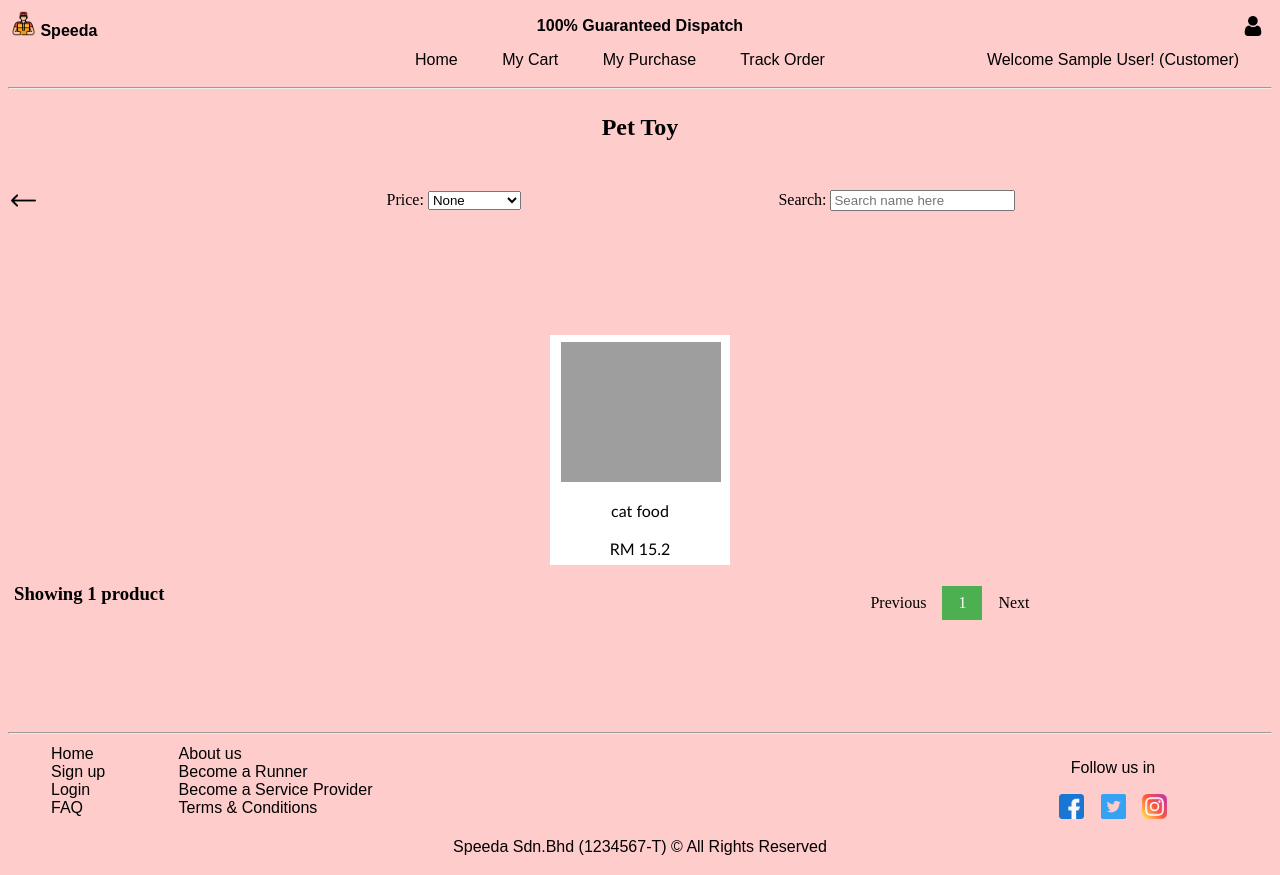
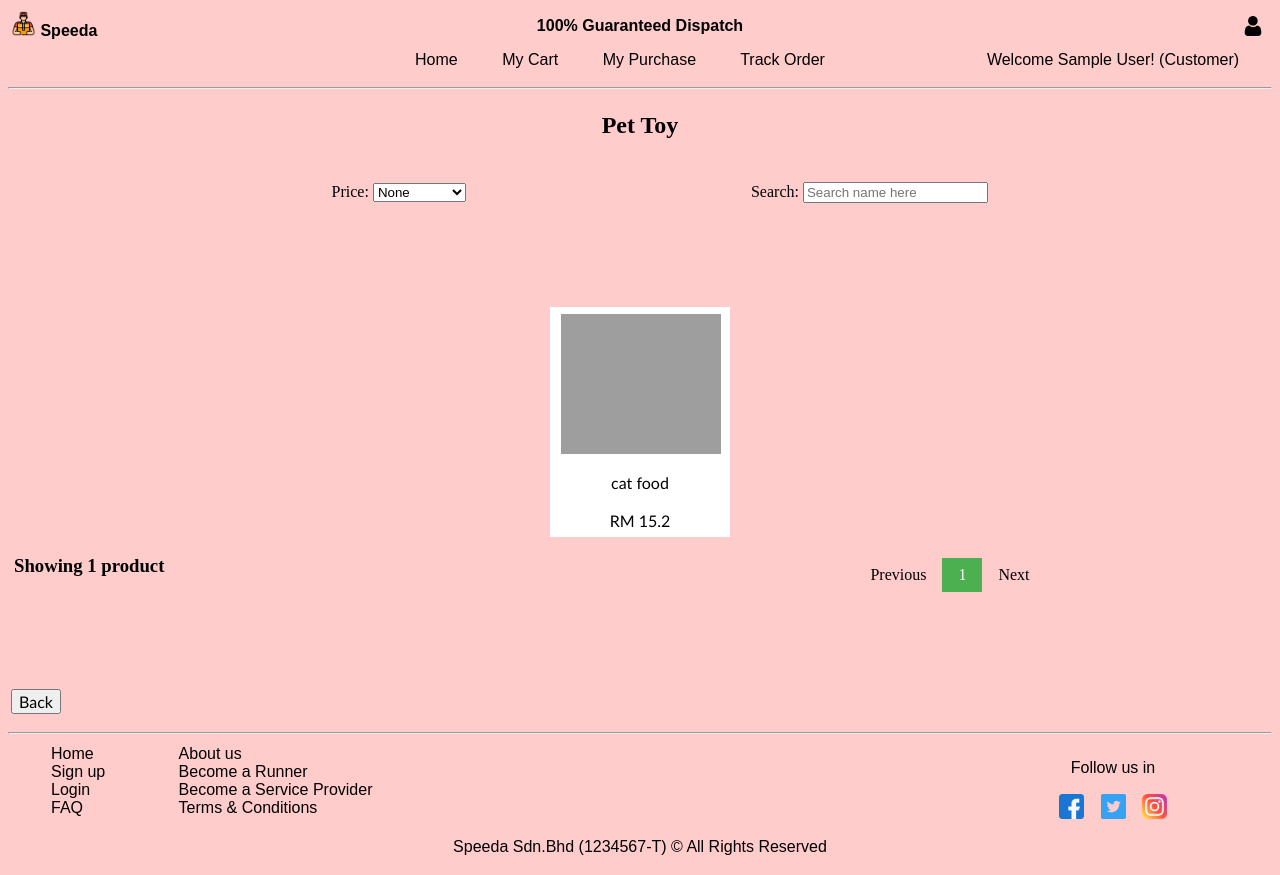
Before and after one commit to montiraehpon/Group_6_Project, a PHP site: page /project/ApplicationLayer/ManagePetAssist/ViewProduct.php?pet_variation=Toy in a window 1280 px wide. Run offline with PHP 8.4, Linux system fonts and the light colour scheme; the visitor is signed in with stand-in values (Sample User, id 1); data comes from the database, SQL or seed files in the repository; grey boxes are pictures that could not be loaded.

Commit message:
Modify ViewProduct.php in Pet Assist Module
Change arrow (<--) image to Back button and change the position of this button to bottom left of screen

```diff
--- a/project/ApplicationLayer/ManagePetAssist/ViewProduct.php
+++ b/project/ApplicationLayer/ManagePetAssist/ViewProduct.php
@@ -65,7 +65,6 @@ else if($pet_variationn == "Toy"){
       <th align="center" colspan="3"><h2><?=$name?></h2> <input type="hidden" id="variation" value="<?=$pet_variationn?>"></th>
     </tr>
     <tr>
-      <td><img src="../../images/GUIImages/arrows.png" onclick="window.location.href='PetVariation.php'" style="width: 25px;height: 25px"></td>
       <td align="right">Price: <select id="price">
           <option value="none">None</option>
           <option value="asc">Low to High</option>
@@ -76,6 +75,11 @@ else if($pet_variationn == "Toy"){
     <tr>
       <td colspan="3" style="height: auto">
         <div id="pet_product"></div>
+      </td>
+    </tr>
+    <tr>
+      <td >
+        <button type="button" onclick="window.location.href='PetVariation.php'">Back</button>
       </td>
     </tr>
   </table>
```
